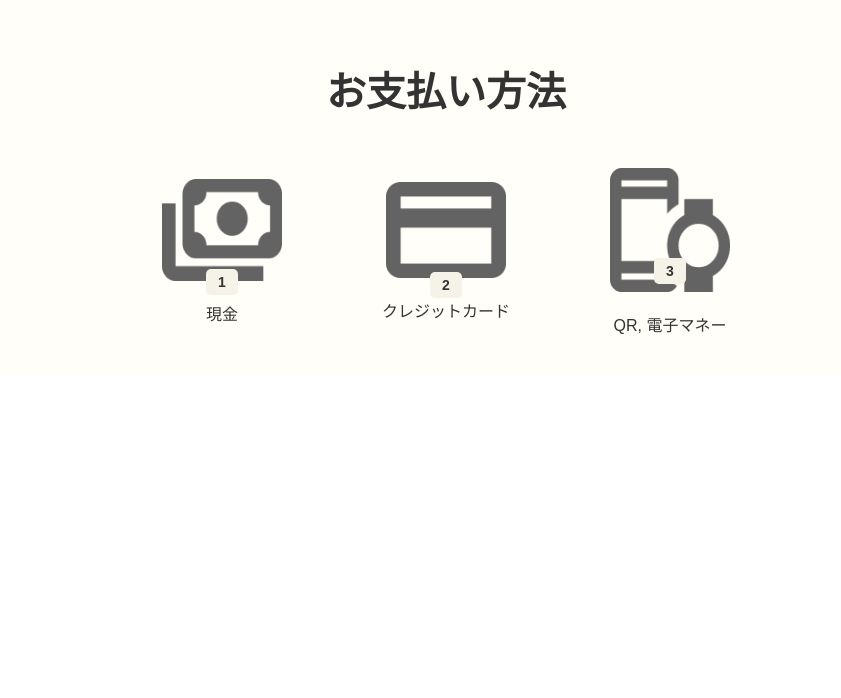
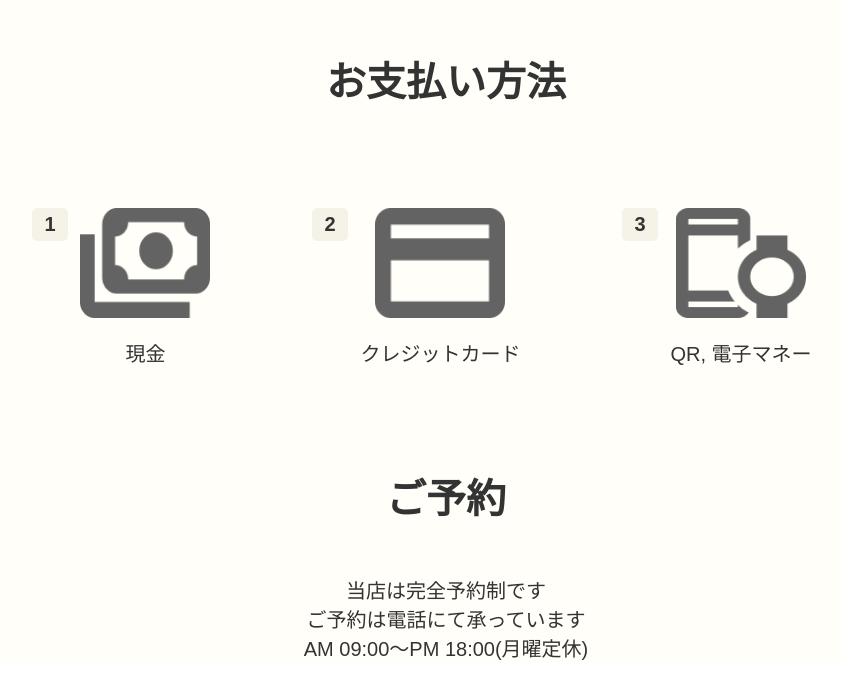
Before and after one commit to yuka-sawamura/HP_it_feels_it, a Next.js app: page / in a window 1280 px wide. Shown: the part 1853-2551 px from the top of the page, without its empty margins (194-1035 px from the left). Before the commit the page ends 2229 px from the top, so only its background shows below. Built offline with nearby package versions, Linux system fonts and the light colour scheme.

Commit message:
支払い方法、予約　ittan

```diff
--- a/src/pages/index.tsx
+++ b/src/pages/index.tsx
@@ -232,6 +232,19 @@ export default function Home() {
               </div>
             </div>
           </section>
+
+          <section>
+            <div className="itit_reservation">
+              <div className="itit_reservation_group">
+                <h1 className="itit_reservation_title">ご予約</h1>
+                <p className="itit_reservation_text">
+                  当店は完全予約制です
+                  <br /> ご予約は電話にて承っています <br /> AM 09:00〜PM
+                  18:00(月曜定休)
+                </p>
+              </div>
+            </div>
+          </section>
         </main>
       </div>
     </>
--- a/src/styles/home.scss
+++ b/src/styles/home.scss
@@ -70,45 +70,56 @@ main {
 
 .itit_payment_method {
   text-align: center;
-  padding: 40px 20px;
-
   &_title {
     font-size: 40px;
-    margin: 50px;
+    margin: 100px;
   }
 
   &_list {
     display: flex;
     justify-content: center;
     align-items: center;
-    column-gap: 100px;
+    column-gap: 150px;
   }
 
   &_item {
     display: flex;
     flex-direction: column;
     align-items: center;
+    justify-content: center;
     position: relative;
   }
 
   &_image {
-    width: 120px;
-    height: auto;
+    width: 130px;
+    height: 110px;
   }
 
   &_badge {
-    position: absolute;
-    top: 90px;
     background: #f5f2e7;
-    color: #333;
     font-weight: bold;
+    font-size: 20px;
     padding: 5px 12px;
     border-radius: 5px;
-    font-size: 14px;
+    position: absolute;
+    top: 0px;
+    left: -48px;
   }
 
   &_text {
     margin-top: 20px;
-    font-size: 16px;
+    font-size: 20px;
   }
 }
+.itit_reservation {
+  &_title {
+    font-size: 40px;
+    text-align: center;
+    margin-top: 100px;
+  }
+  &_text {
+    font-size: 20px;
+    text-align: center;
+    margin: 50px;
+  }
+}
```
